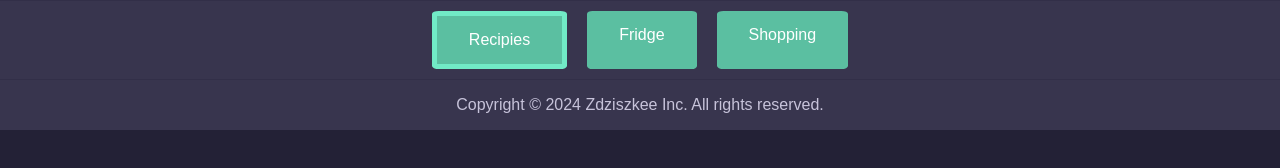
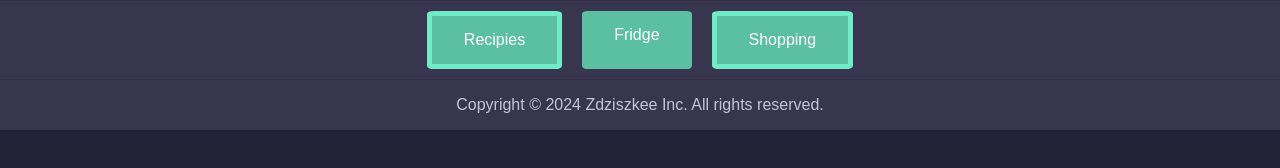
Before and after one commit to Zdziszkee/www, a website: page src/shopping/shopping.html in a window 1280 px wide. Drawn offline with Linux system fonts and the light colour scheme; files that its build step writes are made by us from their sources; a web font is replaced by a local one.

Commit message:
shopping

```diff
--- a/src/shopping/shopping.html
+++ b/src/shopping/shopping.html
@@ -7,7 +7,7 @@
         <meta charset="UTF-8" />
         <meta name="viewport" content="width=device-width, initial-scale=1.0" />
         <title>Let him cook</title>
-        <link rel="stylesheet" href="recipies.css" />
+        <link rel="stylesheet" href="shopping.css" />
     </head>
     <body>
         <header>
```
